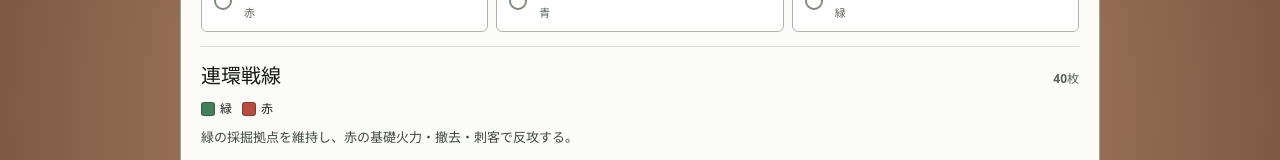
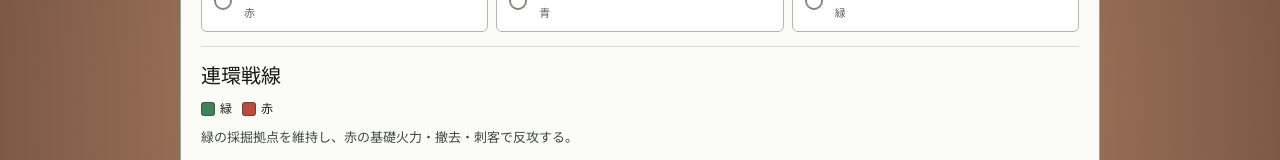
Before and after one commit to kurehajime/cardivide, a React (Vite) app: page / in a window 1280 px wide. Shown: the part 288-448 px from the top of the page. Built offline with nearby package versions, Linux system fonts and the light colour scheme.

Commit message:
40枚表記を削除

```diff
--- a/src/App.css
+++ b/src/App.css
@@ -265,12 +265,6 @@
 
 .setup-deck-heading strong {
   font-size: 20px;
-}
-
-.setup-deck-heading span {
-  color: #59635a;
-  font-size: 12px;
-  font-weight: 700;
 }
 
 .setup-deck-colors {
--- a/src/components/GameSetup.tsx
+++ b/src/components/GameSetup.tsx
@@ -53,7 +53,6 @@ const DeckSummary = ({ deck }: { deck: ThemeDeck }) => (
   <div className="setup-deck-summary">
     <div className="setup-deck-heading">
       <strong>{deck.name}</strong>
-      <span>40枚</span>
     </div>
     <div className="setup-deck-colors" aria-label={deck.colors.map((color) => COLOR_LABELS[color]).join('・')}>
       {deck.colors.map((color) => (
```
